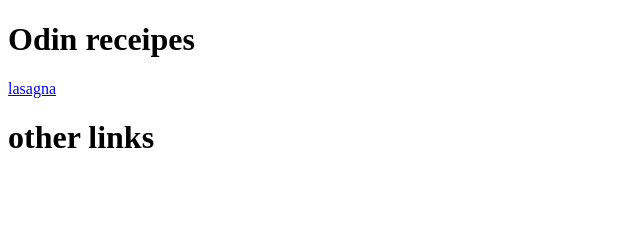
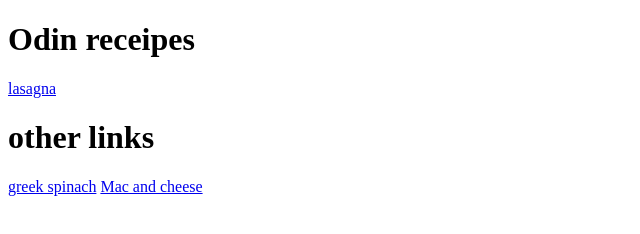
Before and after one commit to ClueLesscoding-alt/odin-receipes, a plain HTML site: page index.html in a window 1280 px wide. Shown: the whole page, without its empty margins (0-640 px from the left). Drawn offline with Linux system fonts and the light colour scheme.

Commit message:
added links to the receipes web pages

```diff
--- a/index.html
+++ b/index.html
@@ -8,5 +8,8 @@
         <h1>Odin receipes</h1>
         <a href="receipes/lasagna.html">lasagna</a>
         <h1>other links</h1>
+        <a href="receipes/greek spinach pie.html">greek spinach</a>
+            <a href="receipes/mac and cheese.html">Mac and cheese</a>
+        </a>
     </body>
 </html>
```
